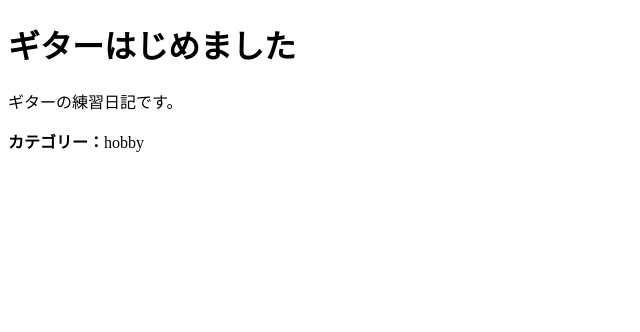
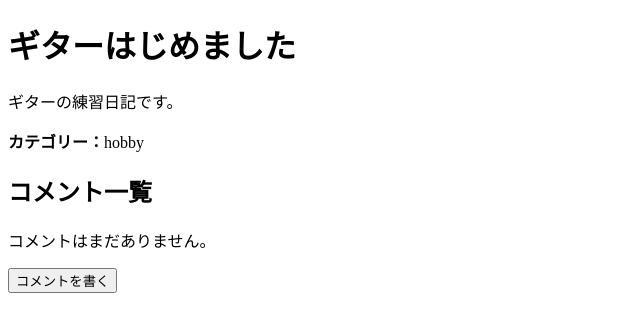
Before and after one commit to terumitt-dev/react-front-myblog, a React (Vite) app in the folder app/: page /posts/1 in a window 1280 px wide. Shown: the top 332 px of the page, without its empty margins (0-640 px from the left). Built offline with nearby package versions, Linux system fonts and the light colour scheme.

Commit message:
コメントフォーム作成

```diff
--- a/app/src/pages/PostDetail.tsx
+++ b/app/src/pages/PostDetail.tsx
@@ -1,20 +1,68 @@
 // app/src/pages/PostDetail.tsx
+import { useState } from 'react'
 import { useParams } from 'react-router-dom'
 import { posts } from '@/data/posts'
+import CommentForm from '@/components/organisms/CommentForm'
 
 const PostDetail = () => {
   const { id } = useParams<{ id: string }>()
   const post = posts.find((p) => p.id === Number(id))
 
+  const [comments, setComments] = useState<{ user: string; content: string }[]>([])
+  const [isWriting, setIsWriting] = useState(false)
+
   if (!post) {
     return <div>記事が見つかりませんでした。</div>
   }
 
+  const handleCommentSubmit = (userName: string, comment: string) => {
+    setComments([...comments, { user: userName, content: comment }])
+    setIsWriting(false)
+  }
+
+  const handleCancel = () => {
+    setIsWriting(false)
+  }
+
   return (
-    <div>
-      <h1>{post.title}</h1>
-      <p>{post.content}</p>
-      <p><strong>カテゴリー：</strong>{post.category}</p>
+    <div className="space-y-6">
+      <div>
+        <h1 className="text-2xl font-bold">{post.title}</h1>
+        <p className="text-gray-700">{post.content}</p>
+        <p className="text-sm text-gray-500">
+          <strong>カテゴリー：</strong>{post.category}
+        </p>
+      </div>
+
+      <div>
+        <h2 className="text-xl font-semibold mb-2">コメント一覧</h2>
+        {comments.length === 0 ? (
+          <p>コメントはまだありません。</p>
+        ) : (
+          <ul className="space-y-2">
+            {comments.map((c, i) => (
+              // biome-ignore lint/suspicious/noArrayIndexKey: <explanation>
+              <li key={i} className="p-2 border rounded">
+                <strong>{c.user}</strong>: {c.content}
+              </li>
+            ))}
+          </ul>
+        )}
+      </div>
+
+      <div>
+        {isWriting ? (
+          <CommentForm onSubmit={handleCommentSubmit} onCancel={handleCancel} />
+        ) : (
+          // biome-ignore lint/a11y/useButtonType: <explanation>
+          <button
+            onClick={() => setIsWriting(true)}
+            className="mt-4 px-4 py-2 bg-blue-500 text-white rounded hover:bg-blue-600"
+          >
+            コメントを書く
+          </button>
+        )}
+      </div>
     </div>
   )
 }
```
